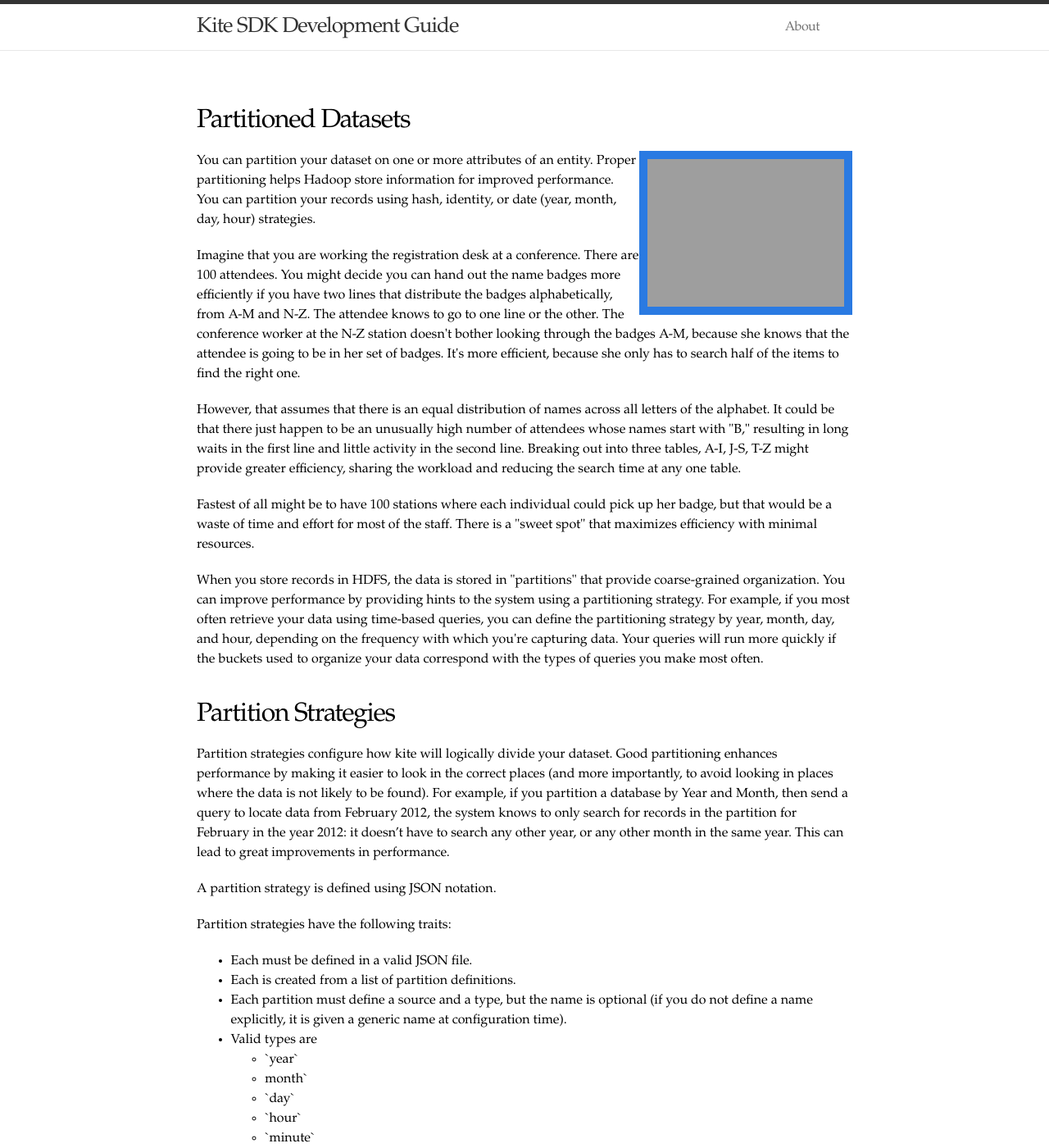
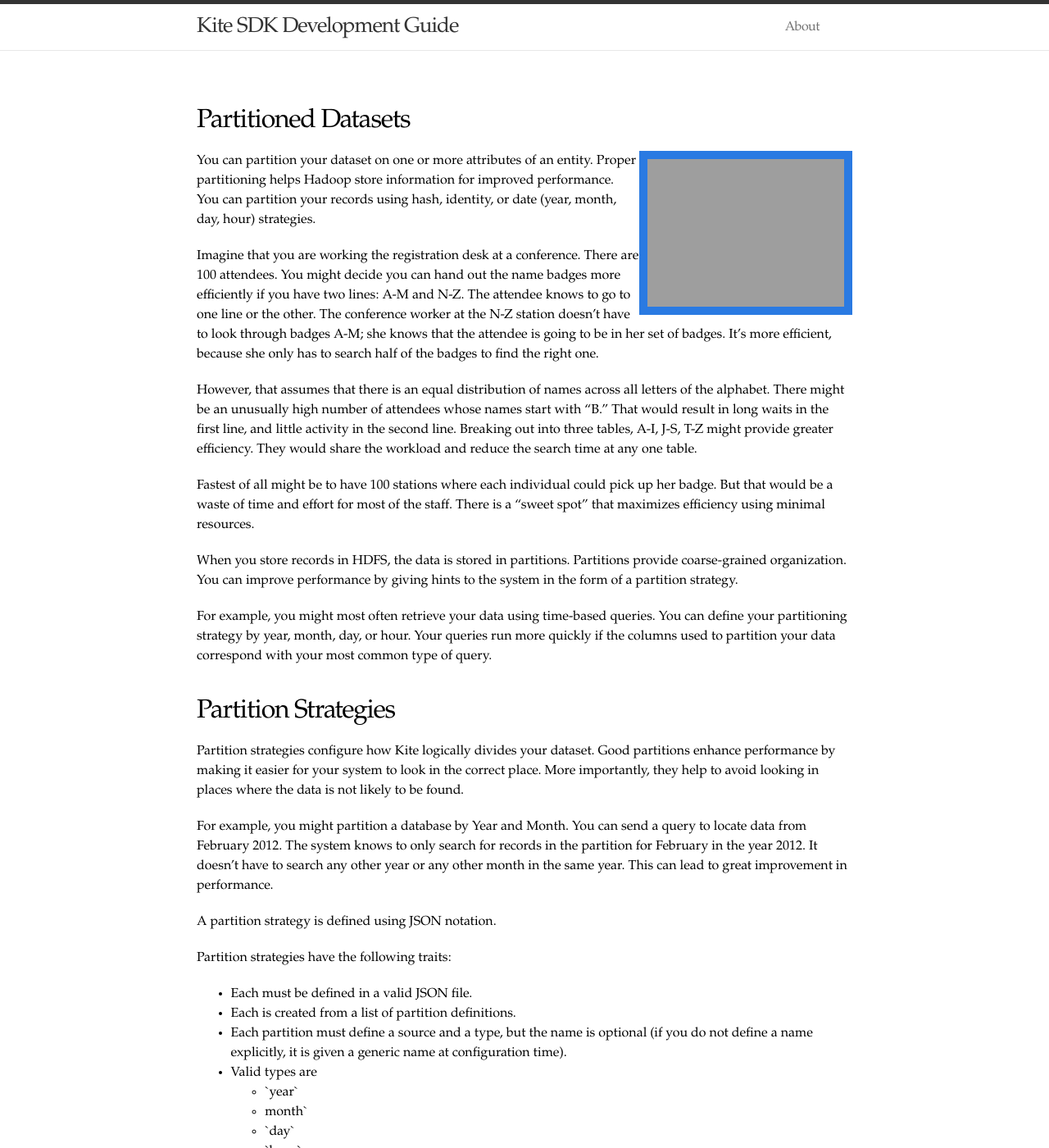
Before and after one commit to kite-sdk/kite-docs, a Jekyll site: the page built from Partitioned-Datasets.md, in a window 1280 px wide and 1400 px high. Shown: the whole window at 82% size. Built offline with Jekyll 4.4.1, drawn with Linux system fonts in a browser that asks for light colours; some of the changed text lies outside the part shown; grey boxes are pictures that could not be loaded.

Commit message:
Customized the about.md page. Updated topics for readability.

````diff
--- a/Partitioned-Datasets.md
+++ b/Partitioned-Datasets.md
@@ -9,16 +9,20 @@ alt="Partitioning Video" width="240" height="180" border="10" align="right" titl
 
 You can partition your dataset on one or more attributes of an entity. Proper partitioning helps Hadoop store information for improved performance. You can partition your records using hash, identity, or date (year, month, day, hour) strategies.
 
-Imagine that you are working the registration desk at a conference. There are 100 attendees. You might decide you can hand out the name badges more efficiently if you have two lines that distribute the badges alphabetically, from A-M and N-Z. The attendee knows to go to one line or the other. The conference worker at the N-Z station doesn&apos;t bother looking through the badges A-M, because she knows that the attendee is going to be in her set of badges. It&apos;s more efficient, because she only has to search half of the items to find the right one.
+Imagine that you are working the registration desk at a conference. There are 100 attendees. You might decide you can hand out the name badges more efficiently if you have two lines: A-M and N-Z. The attendee knows to go to one line or the other. The conference worker at the N-Z station doesn't have to look through badges A-M; she knows that the attendee is going to be in her set of badges. It's more efficient, because she only has to search half of the badges to find the right one.
 
-However, that assumes that there is an equal distribution of names across all letters of the alphabet. It could be that there just happen to be an unusually high number of attendees whose names start with &quot;B,&quot; resulting in long waits in the first line and little activity in the second line. Breaking out into three tables, A-I, J-S, T-Z might provide greater efficiency, sharing the workload and reducing the search time at any one table.
+However, that assumes that there is an equal distribution of names across all letters of the alphabet. There might be an unusually high number of attendees whose names start with "B." That would result in long waits in the first line, and little activity in the second line. Breaking out into three tables, A-I, J-S, T-Z might provide greater efficiency. They would share the workload and reduce the search time at any one table.
 
-Fastest of all might be to have 100 stations where each individual could pick up her badge, but that would be a waste of time and effort for most of the staff. There is a &quot;sweet spot&quot; that maximizes efficiency with minimal resources.
+Fastest of all might be to have 100 stations where each individual could pick up her badge. But that would be a waste of time and effort for most of the staff. There is a "sweet spot" that maximizes efficiency using minimal resources.
 
-When you store records in HDFS, the data is stored in &quot;partitions&quot; that provide coarse-grained organization. You can improve performance by providing hints to the system using a partitioning strategy. For example, if you most often retrieve your data using time-based queries, you can define the partitioning strategy by year, month, day, and hour, depending on the frequency with which you&apos;re capturing data. Your queries will run more quickly if the buckets used to organize your data correspond with the types of queries you make most often.
+When you store records in HDFS, the data is stored in partitions. Partitions provide coarse-grained organization. You can improve performance by giving hints to the system in the form of a partition strategy.
+
+For example, you might most often retrieve your data using time-based queries. You can define your partitioning strategy by year, month, day, or hour. Your queries run more quickly if the columns used to partition your data correspond with your most common type of query.
 
 ## Partition Strategies
-Partition strategies configure how kite will logically divide your dataset. Good partitioning enhances performance by making it easier to look in the correct places (and more importantly, to avoid looking in places where the data is not likely to be found). For example, if you partition a database by Year and Month, then send a query to locate data from February 2012, the system knows to only search for records in the partition for February in the year 2012: it doesn't have to search any other year, or any other month in the same year. This can lead to great improvements in performance.
+Partition strategies configure how Kite logically divides your dataset. Good partitions enhance performance by making it easier for your system to look in the correct place. More importantly, they help to avoid looking in places where the data is not likely to be found.
+
+For example, you might partition a database by Year and Month. You can send a query to locate data from February 2012. The system knows to only search for records in the partition for February in the year 2012. It doesn't have to search any other year or any other month in the same year. This can lead to great improvement in performance.
 
 A partition strategy is defined using JSON notation.
 
@@ -44,15 +48,15 @@ Partition strategies have the following traits:
 *Hash also requires an integer, representing the number of partitions into which the field entries should be distributed.
 </blockquote>
 
-You can create a partition strategy by hand, but it's usually easier to use the CLI to create the definition in valid JSON format and check it against your schema, then edit it if needed.
+You can create a partition strategy by hand. However, it's usually easier to use the CLI to create the definition in JSON format and check it against your schema. Then you can edit it, if needed.
 
-If you write your own field definition with _source_ and _type_, the system fills in the _name_ automatically. If you change the default name, the system internally still uses the original name of the field when the partition strategy was created to maintain consistency.
+If you write your own field definition with _source_ and _type_, the system fills in the _name_ automatically. If you change the default name, the system still uses the original name of the field internally. This helps to maintain consistency.
 
 ### Defining a Partitioning Strategy
 
-Partitioning strategies are described in JSON format. You have the option of providing a partitioning strategy when you first create a dataset (you cannot apply a partitioning strategy to an existing dataset after you create it).
+You describe partition strategies in JSON format. You can provide a partition strategy when you first create a dataset. You cannot apply a partition strategy to an existing dataset after you create it.
 
-For example, here is a schema for a dataset that keeps track of visitors to a casino who belong to a loyalty club called the &quot;High Rollers.&quot; The dataset stores information about their activity them UserID, recording when they enter the casino and how long they stay each time they visit.
+For example, here is a schema for a dataset that keeps track of visitors to a casino. These visitors belong to a loyalty club called the &quot;High Rollers.&quot; The dataset stores information about their activity by UserID.  It records when they enter the casino, and how long they stay each time they visit.
 
 #### HighRollers.avsc
 
@@ -78,7 +82,7 @@ For example, here is a schema for a dataset that keeps track of visitors to a ca
 ```
 
 
-Since the most common query against this data is time-based, you can define a partitioning strategy that gives Hadoop a hint that it should partition the information by year, month, and day. The partitioning strategy looks like this.
+Since the most common query against this data is time-based, you can define a partition strategy that gives Hadoop a hint that it should partition the information by year, month, and day. The partition strategy looks like this.
 
 #### HighRollers.json
 
@@ -98,17 +102,18 @@ Since the most common query against this data is time-based, you can define a pa
 } ]
 ```
 
-You can also use the command line interface command `partition-config` to generate the JSON file. See [partition-config](/Kite-Dataset-Command-Line-Interface/index.html#partition-config).
+You can also use the command `partition-config` from the command line interface to generate the JSON file. See [partition-config](kitedatasetcli.html#partition-config).
 
 ### Creating a Dataset That Uses a Partition Strategy
 
 When you create a new dataset, you can specify the partition strategy along with the schema in the command line arguments. You can apply a partition strategy only when creating the dataset. You cannot apply a partition strategy to an existing dataset.
 
-For example, you can create a dataset for our HighRollers club using this command.
+For example, you can create a dataset for our High Rollers club using this command.
 
 ```
 dataset create HighRollersClub -s HighRollers.avsc -p HighRollers.json
 ```
 
-See [create](/Kite-Dataset-Command-Line-Interface/index.html#create) for more options when creating a dataset.
-You can also use Kite to manage datasets in HBase, using the same tools and APIs. HBase datasets work differently than datasets backed by files in HDFS in two ways. First, dataset partitioning is handled by HBase and configuring it is a little different. Second, HBase stores data as a group of values, or cells, so you will need to configure how Kite divides your records into separate cells.
+See [create](kitedatasetcli.html#create) for more options when creating a dataset.
+
+You can also use Kite to manage datasets in HBase, using the same tools and APIs. HBase datasets work differently than datasets stored in HDFS in two ways. First, HBase handles its own dataset partitions, and configures them differently. Second, HBase stores data as a group of values, or cells; you need to configure how Kite will divide your records into separate cells.
````
Also changed, not shown: HBase-Storage-Cells.md (+6 -13 lines), about.md (+5 -4 lines).
